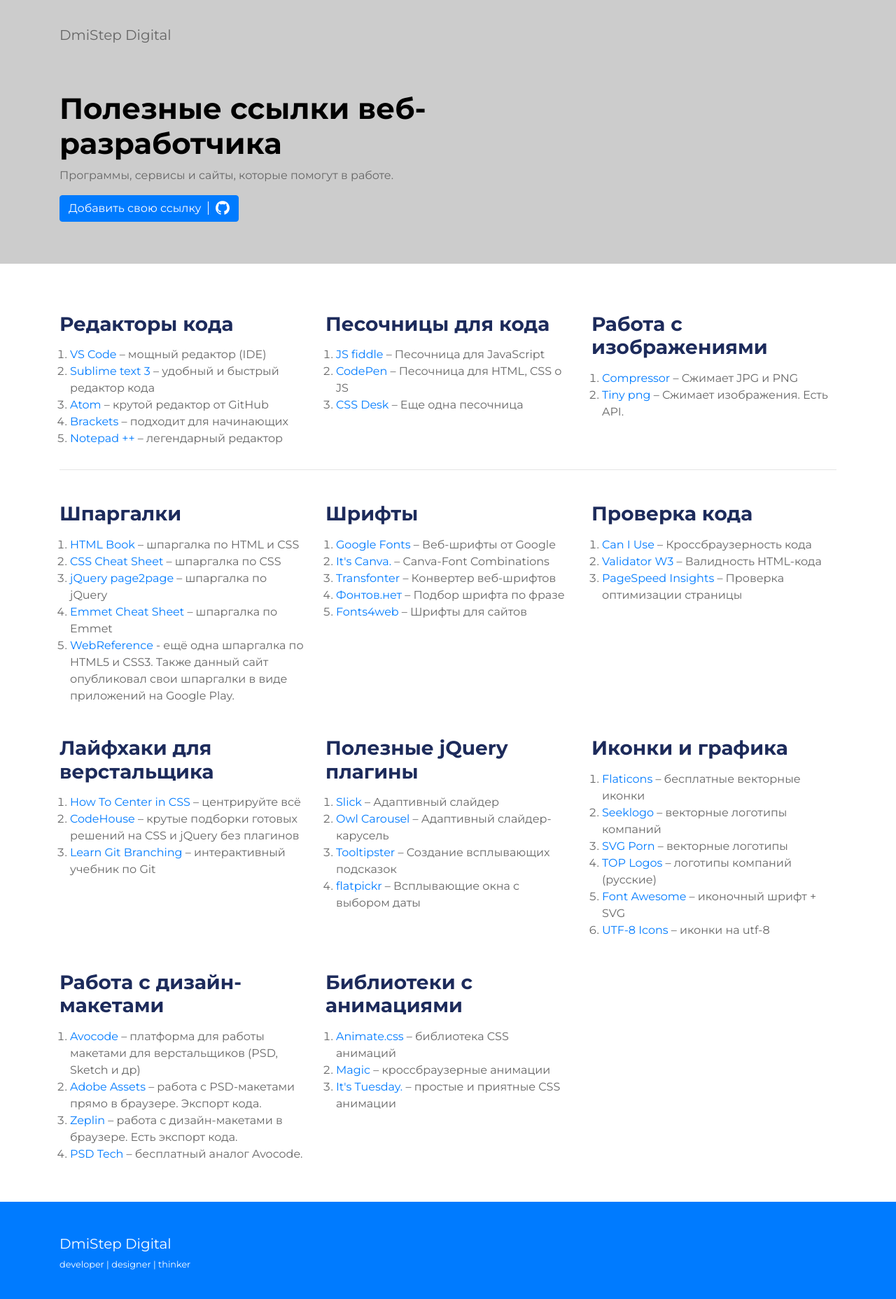
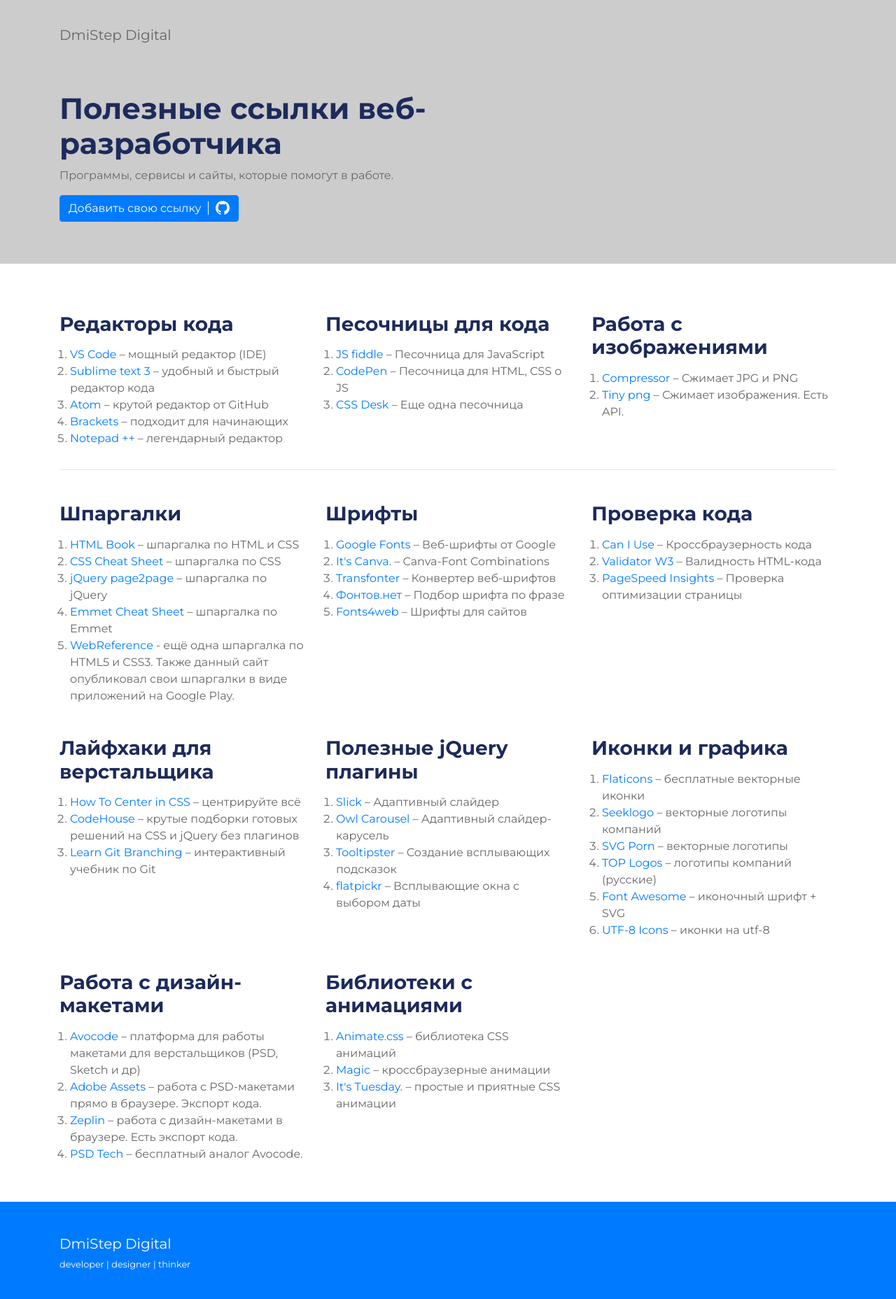
Before and after one commit to Dmistep/dmistep.github.io, a Jekyll site: the page mylink/index.html, which Jekyll copies as it is, in a window 1280 px wide. Shown: the whole page at 70% size. Built offline with Jekyll 4.4.1, drawn with Linux system fonts in a browser that asks for light colours.

```diff
--- a/mylink/css/main.css
+++ b/mylink/css/main.css
@@ -3,10 +3,8 @@
   color:#666;
   font-family: 'Montserrat', sans-serif;
 }
-h1{
-  color:#000;
-}
-h3{
+
+h1,h3{
   color:#1d2b5b;
 }
 .header {
```
